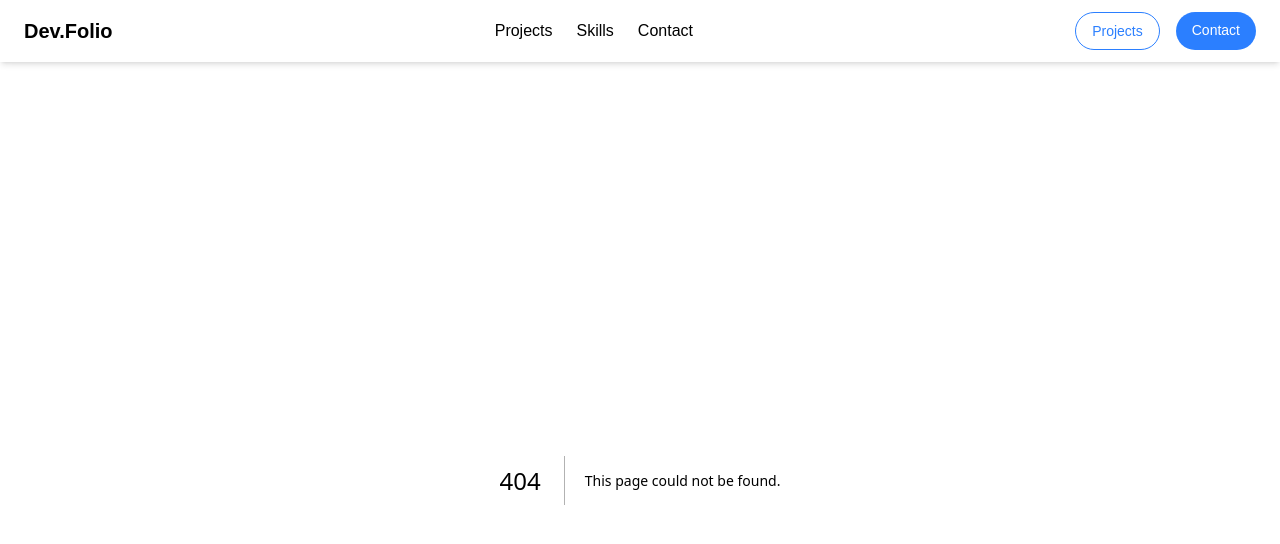
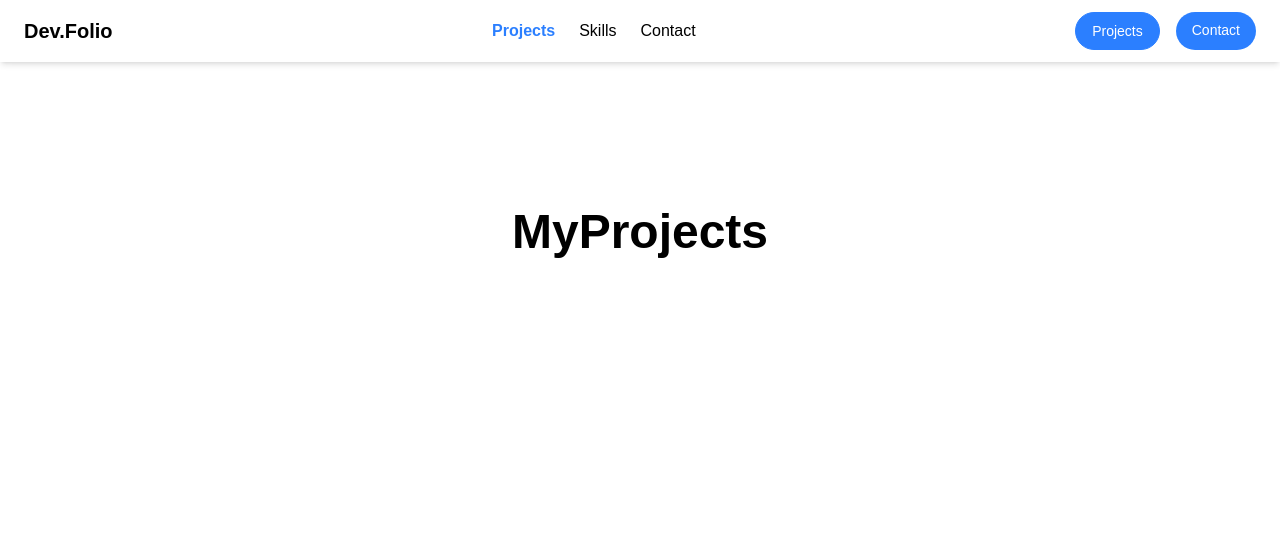
Before and after one commit to deven065/Portfolio-Website, a Next.js app: page /projects in a window 1280 px wide. Before the commit this address had no page. Shown: the top 544 px of the page. Built offline with nearby package versions, Linux system fonts and the light colour scheme.

Commit message:
refactor: Enhance Header component with active link highlighting and add ProjectsHero component for Projects page

```diff
--- a/src/app/Components/Header.tsx
+++ b/src/app/Components/Header.tsx
@@ -1,8 +1,14 @@
 "use client";
 import React from "react";
 import Link from "next/link";
+import { usePathname } from "next/navigation";
 
 const Header: React.FC = () => {
+  const pathname = usePathname(); // Detect current route
+
+  // Function to check if link is active
+  const isActive = (route: string) => pathname === route;
+
   return (
     <header className="fixed top-0 left-0 w-full bg-white shadow-md z-50 flex items-center justify-between px-3 py-2 sm:px-6 sm:py-3">
       {/* Logo */}
@@ -12,13 +18,28 @@ const Header: React.FC = () => {
 
       {/* Navigation */}
       <nav className="flex flex-col sm:flex-row gap-2 sm:gap-6 text-sm sm:text-base">
-        <Link href="/projects" className="hover:text-blue-500">
+        <Link
+          href="/projects"
+          className={`${
+            isActive("/projects") ? "text-blue-500 font-semibold" : "hover:text-blue-500"
+          }`}
+        >
           Projects
         </Link>
-        <Link href="/skills" className="hover:text-blue-500">
+        <Link
+          href="/skills"
+          className={`${
+            isActive("/skills") ? "text-blue-500 font-semibold" : "hover:text-blue-500"
+          }`}
+        >
           Skills
         </Link>
-        <Link href="/contact" className="hover:text-blue-500">
+        <Link
+          href="/contact"
+          className={`${
+            isActive("/contact") ? "text-blue-500 font-semibold" : "hover:text-blue-500"
+          }`}
+        >
           Contact
         </Link>
       </nav>
@@ -27,13 +48,21 @@ const Header: React.FC = () => {
       <div className="flex gap-2 sm:gap-4">
         <Link
           href="/projects"
-          className="px-3 py-1 sm:px-4 sm:py-2 border border-blue-500 text-blue-500 hover:bg-blue-500 hover:text-white rounded-full text-xs sm:text-sm whitespace-nowrap"
+          className={`px-3 py-1 sm:px-4 sm:py-2 border rounded-full text-xs sm:text-sm whitespace-nowrap transition ${
+            isActive("/projects")
+              ? "bg-blue-500 text-white border-blue-500"
+              : "border-blue-500 text-blue-500 hover:bg-blue-500 hover:text-white"
+          }`}
         >
           Projects
         </Link>
         <Link
           href="/contact"
-          className="px-3 py-1 sm:px-4 sm:py-2 bg-blue-500 text-white hover:bg-blue-400 rounded-full text-xs sm:text-sm whitespace-nowrap"
+          className={`px-3 py-1 sm:px-4 sm:py-2 rounded-full text-xs sm:text-sm whitespace-nowrap transition ${
+            isActive("/contact")
+              ? "bg-blue-400 text-white"
+              : "bg-blue-500 text-white hover:bg-blue-400"
+          }`}
         >
           Contact
         </Link>
--- /dev/null
+++ b/src/app/Components/Projects/Page.tsx
@@ -0,0 +1,11 @@
+import ProjectsHero from "./ProjectsHero";
+
+const Page = () => {
+  return (
+    <main className="max-w-7xl mx-auto px-4 py-16">
+      <ProjectsHero />
+    </main>
+  );
+};
+
+export default Page;
--- /dev/null
+++ b/src/app/Components/Projects/ProjectsHero.tsx
@@ -0,0 +1,16 @@
+"use client";
+import React from "react";
+
+const ProjectsHero: React.FC = () => {
+    return (
+        <section className="text-center max-w-3xl mx-auto px-4 py-16">
+            {/* Title */}
+            <h2 className="text-3xl sm:text-5xl font-extrabold">
+                <span>My</span>
+                <span>Projects</span>
+            </h2>
+        </section>
+    )
+}
+
+export default ProjectsHero;
--- /dev/null
+++ b/src/app/projects/page.tsx
@@ -0,0 +1,7 @@
+import ProjectsComponent from "../Components/Projects/Page";
+
+export default function ProjectsPage() {
+    return (
+        <ProjectsComponent />
+    )
+}
```
